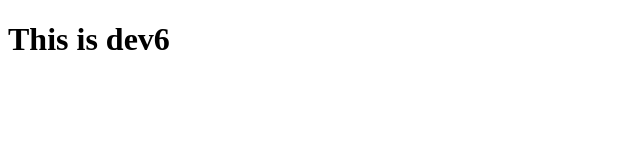
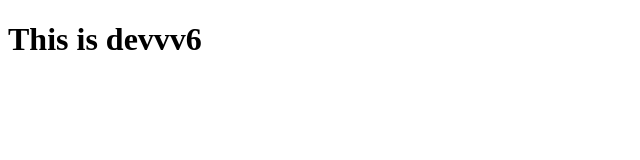
Before and after one commit to 17CNTTC-MaiHai/FE-01, a plain HTML site: page exercise.html in a window 1280 px wide. Shown: the full height of the page, 0-640 px from the left. Drawn offline with Linux system fonts and the light colour scheme.

Commit message:
change dev6

```diff
--- a/exercise.html
+++ b/exercise.html
@@ -12,8 +12,7 @@
 </head>
 <body>
   <div>
-    <h1>This is dev6 </h1>
+    <h1>This is devvv6 </h1>
   </div>
-
 </body>
 </html>
```
